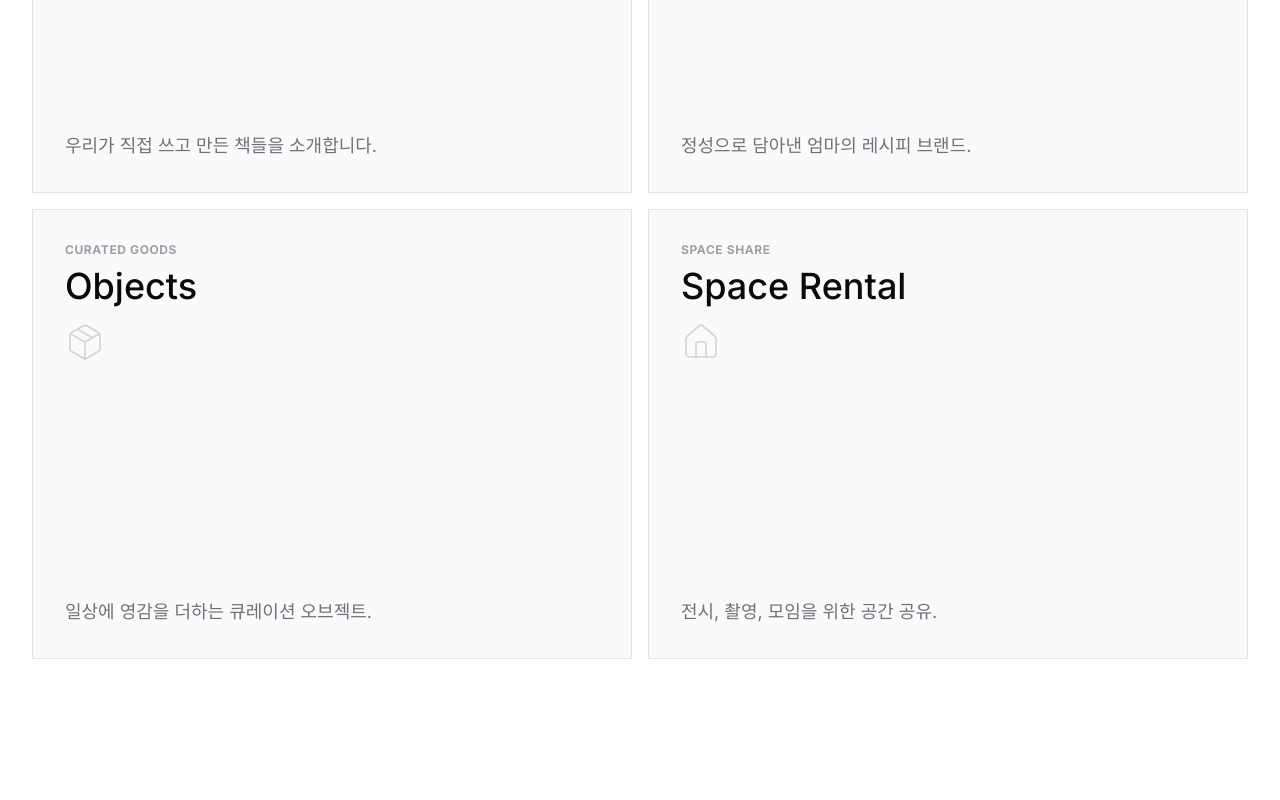
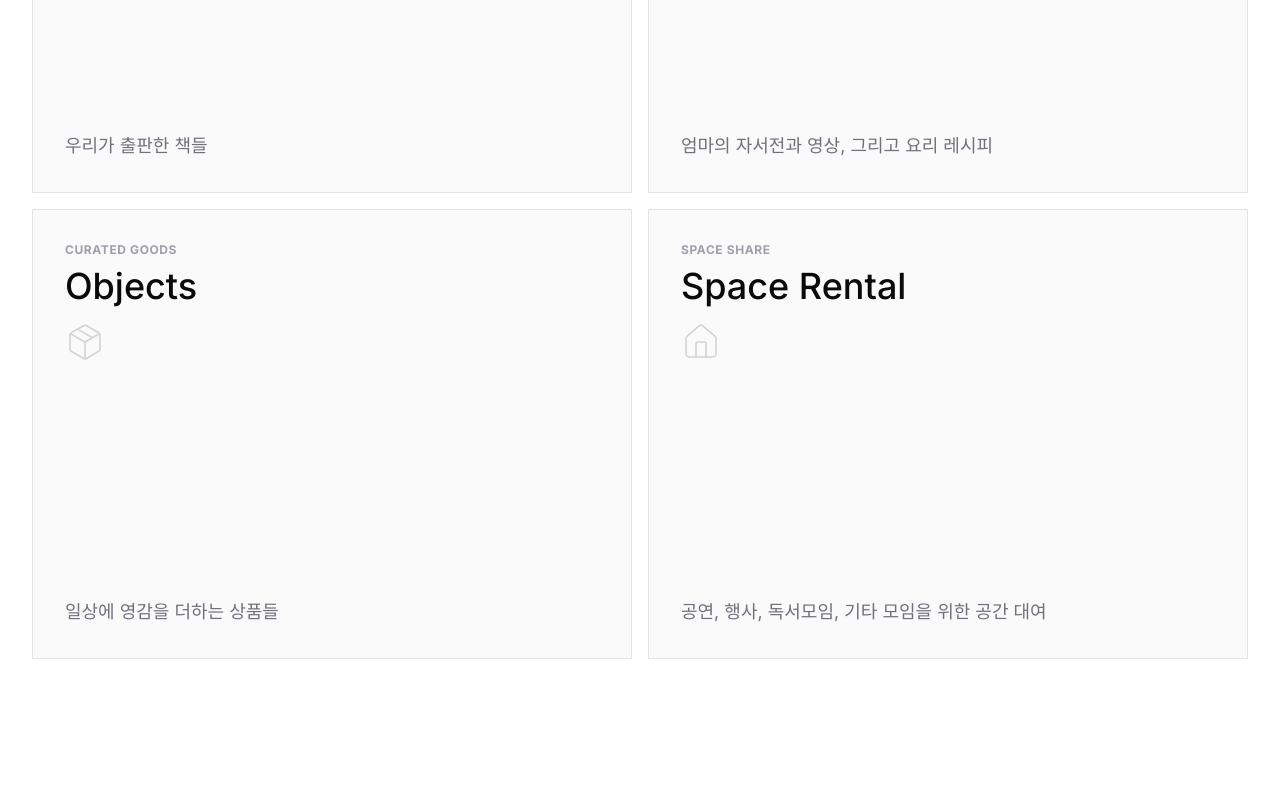
Before and after one commit to mxblue79/letterandrecords, a React (Vite) app: page /originals in a window 1280 px wide. Shown: the part 660-1460 px from the top of the page. Built offline with nearby package versions, Linux system fonts and the light colour scheme.

Commit message:
content(Originals): update descriptions for all sections

```diff
--- a/src/app/pages/Originals.tsx
+++ b/src/app/pages/Originals.tsx
@@ -7,7 +7,7 @@ export function Originals() {
             id: 'publishing',
             title: 'Publishing',
             subtitle: 'Independent Books',
-            desc: '우리가 직접 쓰고 만든 책들을 소개합니다.',
+            desc: '우리가 출판한 책들',
             icon: Book,
             link: '/portfolio?filter=original_publishing' // Filter for own books
         },
@@ -15,7 +15,7 @@ export function Originals() {
             id: 'recipe',
             title: "Mom's Recipe",
             subtitle: 'F&B Brand',
-            desc: '정성으로 담아낸 엄마의 레시피 브랜드.',
+            desc: '엄마의 자서전과 영상, 그리고 요리 레시피',
             icon: Utensils,
             link: '#' // Future teaser page
         },
@@ -23,14 +23,14 @@ export function Originals() {
             id: 'objects',
             title: 'Objects',
             subtitle: 'Curated Goods',
-            desc: '일상에 영감을 더하는 큐레이션 오브젝트.',
+            desc: '일상에 영감을 더하는 상품들',
             icon: Package,
             link: '#' // Future shop link
         },
         {
             id: 'rental',
             title: 'Space Rental',
-            desc: '전시, 촬영, 모임을 위한 공간 공유.',
+            desc: '공연, 행사, 독서모임, 기타 모임을 위한 공간 대여',
             subtitle: 'Space Share',
             icon: Home,
             link: '/bookstore/rental'
@@ -45,7 +45,7 @@ export function Originals() {
                 <section className="mb-20 border-b border-black pb-8">
                     <span className="text-sm font-bold uppercase tracking-wide mb-4 block">Originals</span>
                     <h1 className="text-4xl md:text-6xl font-medium leading-tight tracking-tight">
-                        제공하는<br />
+                        우리가 제공하는<br />
                         고유한 기록
                     </h1>
                 </section>
```
